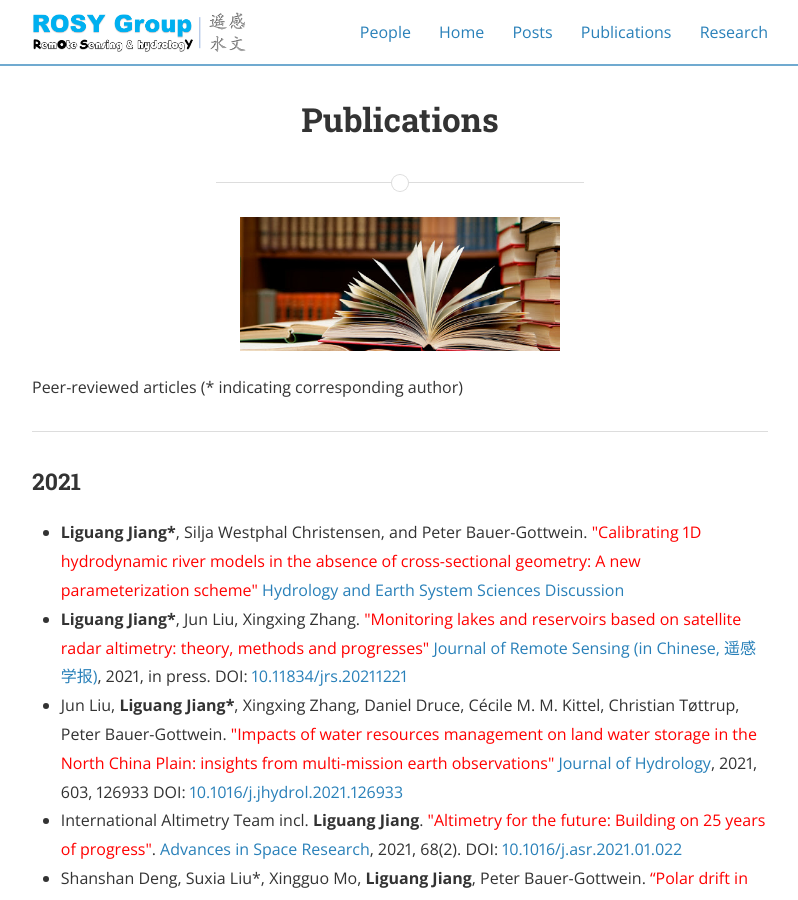
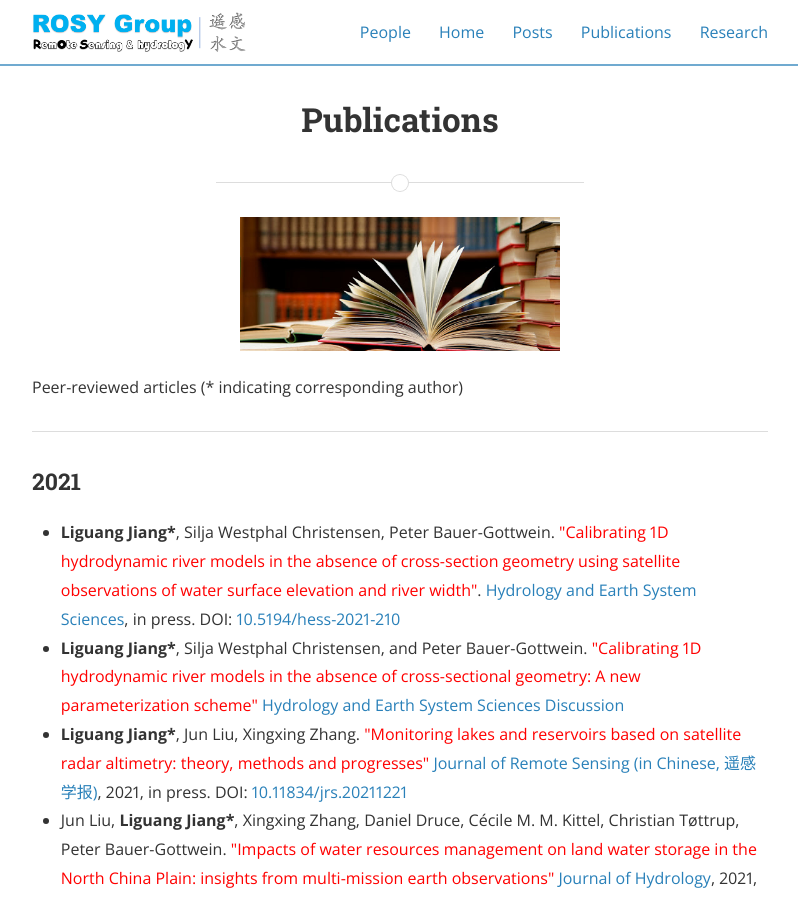
Before and after one commit to 12530/rshydro, a Jekyll site: the page built from publications.md, in a window 1280 px wide and 900 px high. Shown: the whole window, without its empty margins (240-1038 px from the left). Built offline with Jekyll 4.4.1, drawn with Linux system fonts in a browser that asks for light colours; nearby versions of some CDN libraries.

Commit message:
Update publications.md

```diff
--- a/publications.md
+++ b/publications.md
@@ -10,6 +10,7 @@ main_nav: true
 <hr>
 <h3>2021</h3>
 <ul>
+  <li><b>Liguang Jiang*</b>, Silja Westphal Christensen, Peter Bauer-Gottwein. <font color="red">"Calibrating 1D hydrodynamic river models in the absence of cross-section geometry using satellite observations of water surface elevation and river width"</font>. <a href="https://hess.copernicus.org/preprints/hess-2021-210/"> Hydrology and Earth System Sciences</a>, in press. DOI: <a href="https://doi.org/10.5194/hess-2021-210">10.5194/hess-2021-210</a></li>
   <li><b>Liguang Jiang*</b>, Silja Westphal Christensen, and Peter Bauer-Gottwein. <font color="red"> "Calibrating 1D hydrodynamic river models in the absence of cross-sectional geometry: A new parameterization scheme" </font> <a href="https://hess.copernicus.org/preprints/hess-2021-210/"> Hydrology and Earth System Sciences Discussion </a></li>
   <li><b>Liguang Jiang*</b>, Jun Liu, Xingxing Zhang. <font color="red"> "Monitoring lakes and reservoirs based on satellite radar altimetry: theory, methods and progresses" </font> <a href="http://www.jors.cn/jrs/ch/reader/view_abstract.aspx?doi=10.11834/jrs.20211221"> Journal of Remote Sensing (in Chinese, 遥感学报)</a>, 2021, in press. DOI: <a href="http://www.jors.cn/jrs/ch/reader/view_abstract.aspx?doi=10.11834/jrs.20211221">10.11834/jrs.20211221</a></li>
   <li>Jun Liu, <b>Liguang Jiang*</b>, Xingxing Zhang, Daniel Druce, Cécile M. M. Kittel,  Christian Tøttrup, Peter Bauer-Gottwein. <font color="red"> "Impacts of water resources management on land water storage in the North China Plain: insights from multi-mission earth observations" </font> <a href="https://www.sciencedirect.com/science/article/pii/S0022169421009835"> Journal of Hydrology</a>, 2021, 603, 126933 DOI: <a href="https://doi.org/10.1016/j.jhydrol.2021.126933">10.1016/j.jhydrol.2021.126933</a></li>
```
